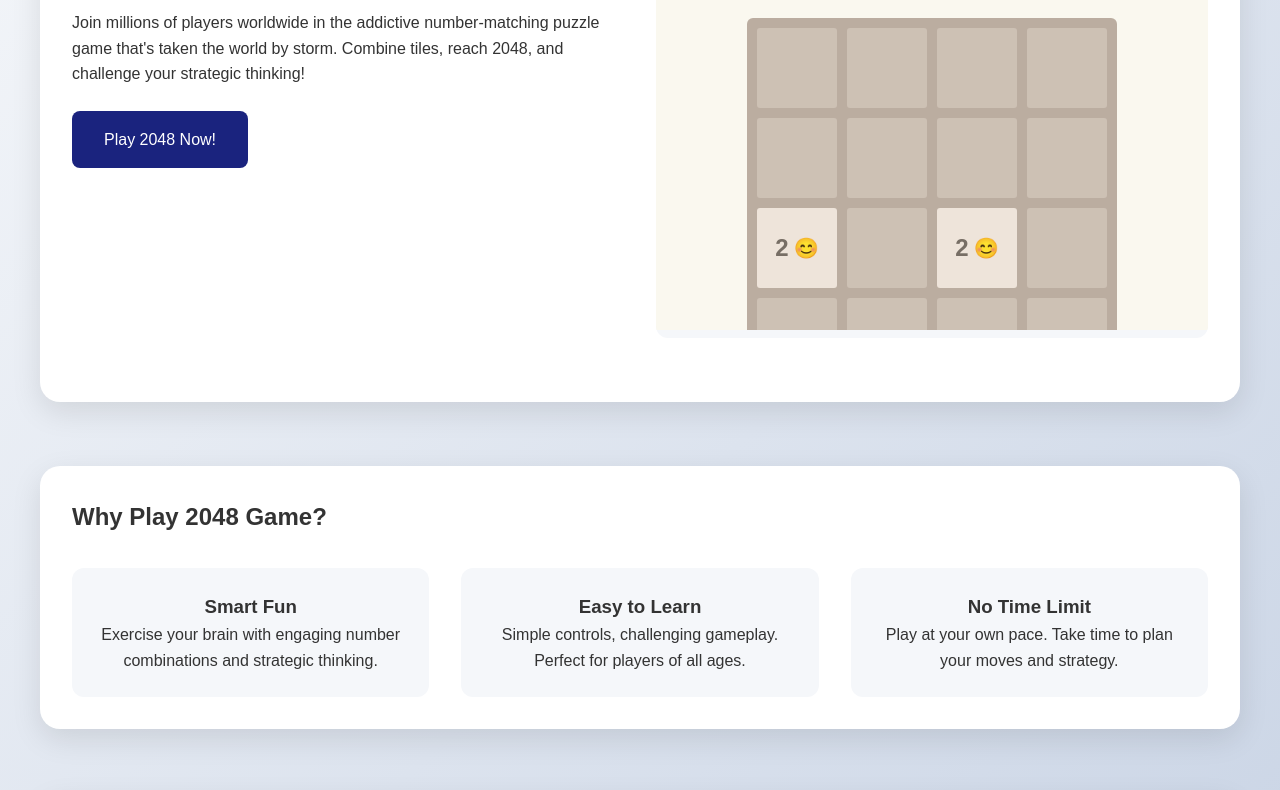
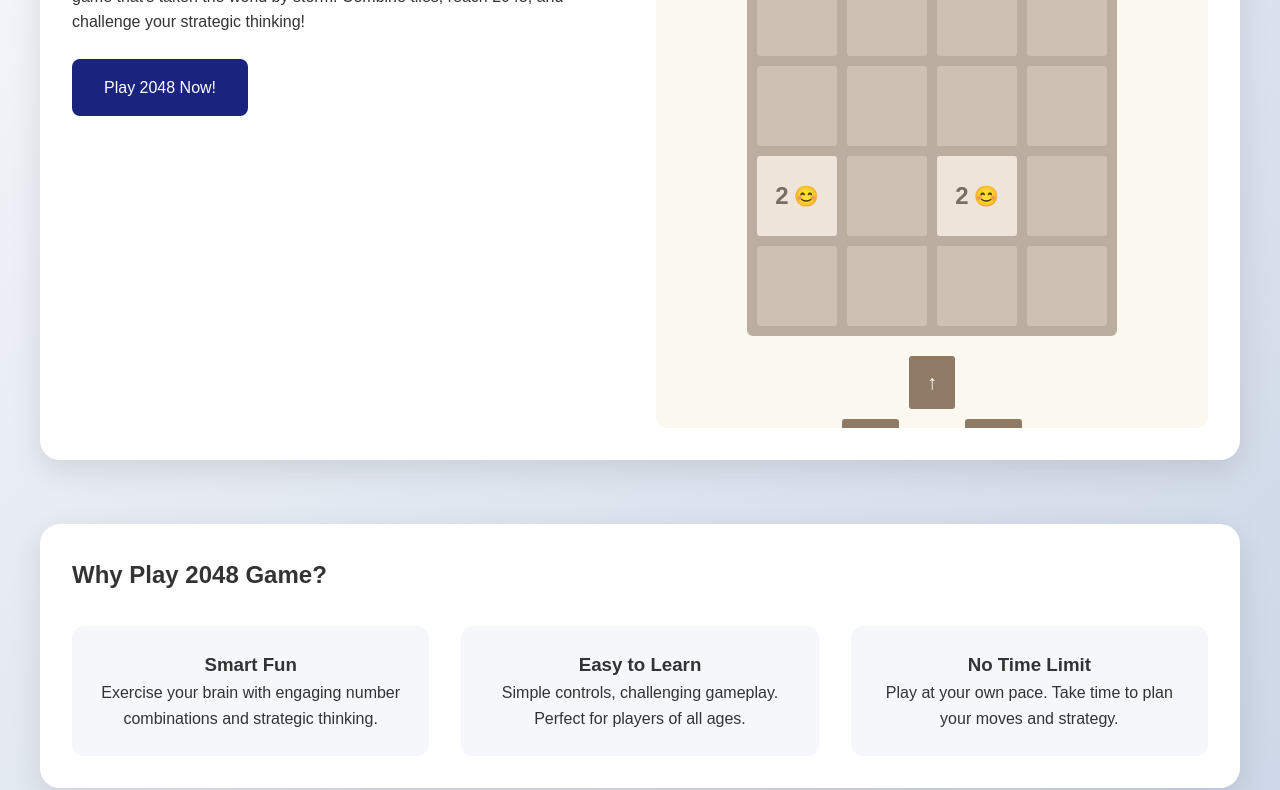
Before and after one commit to ante988/2048game, a plain HTML site: page index.html in a window 1280 px wide. Shown: the part 246-1036 px from the top of the page. Drawn offline with Linux system fonts and the light colour scheme.

Commit message:
Update index.html

```diff
--- a/index.html
+++ b/index.html
@@ -93,7 +93,7 @@
         }
 
         main {
-            margin-top: 80px;
+            margin-top: 60px;  /* 稍微减小顶部边距 */
             padding: 2rem;
         }
 
@@ -103,7 +103,8 @@
             display: grid;
             grid-template-columns: 1fr 1fr;
             gap: 2rem;
-            padding: 4rem 2rem;  /* 上下padding增加，左右保持不变 */
+            min-height: 600px;  /* 确保最小高度 */
+            padding: 2rem;      /* 改回原来的padding，用min-height来控制高度 */
             background: white;
             border-radius: 20px;
             box-shadow: 0 10px 30px rgba(0,0,0,0.1);
@@ -123,11 +124,14 @@
             background: var(--light-bg);
             border-radius: 12px;
             overflow: hidden;
+            height: 100%;  /* 添加这行，使其充满父容器高度 */
+            display: flex; /* 添加这行，更好地控制iframe */
+            align-items: center; /* 添加这行，垂直居中 */
         }
 
         .game-preview iframe {
             width: 100%;
-            height: 400px;
+            height: 550px;  /* 增加iframe的高度 */
             border: none;
         }
 
```
